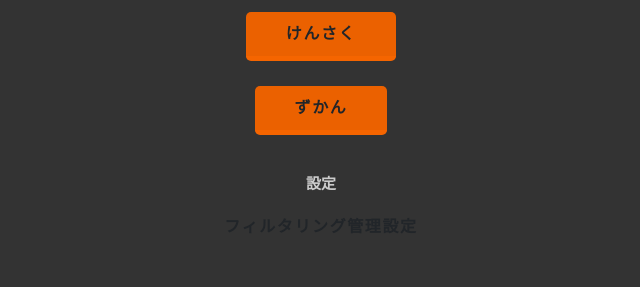
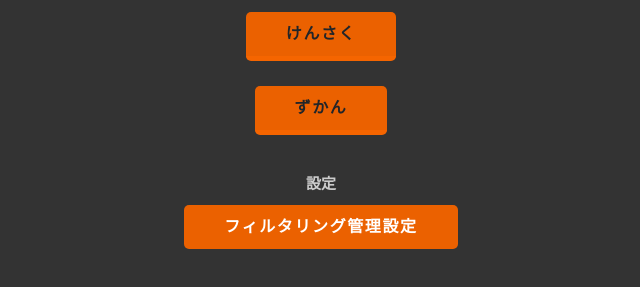
Before and after one commit to Matcha-5428/touchcode, a plain HTML site: page index.html in a window 1280 px wide. Shown: the part 81-368 px from the top of the page, without its empty margins (319-959 px from the left). Drawn offline with Linux system fonts and the light colour scheme.

Commit message:
Update style.css

```diff
--- a/style.css
+++ b/style.css
@@ -18,14 +18,14 @@ p{
 }
 
 a.btn--yellow {
-  color: #000;
+  color: white;
   background-color: #eb6100;
   border-bottom: 5px solid #f56500;
 }
 
 a.btn--yellow:hover {
   margin-top: 3px;
-  color: #000;
+  color: white;
   background: #eb6100;
   border-bottom: 2px solid #f56500;
 }
@@ -74,3 +74,57 @@ a {
   font: bold;
   font-size: 13px;
 }
+
+
+
+
+
+
+*,
+*:before,
+*:after {
+  -webkit-box-sizing: inherit;
+  box-sizing: inherit;
+}
+
+html {
+  -webkit-box-sizing: border-box;
+  box-sizing: border-box;
+  font-size: 62.5%;
+}
+
+.btn,
+a.btn,
+button.btn {
+  font-size: 1.6rem;
+  font-weight: 700;
+  line-height: 1.5;
+  position: relative;
+  display: inline-block;
+  padding: 1rem 4rem;
+  cursor: pointer;
+  -webkit-user-select: none;
+  -moz-user-select: none;
+  -ms-user-select: none;
+  user-select: none;
+  -webkit-transition: all 0.3s;
+  transition: all 0.3s;
+  text-align: center;
+  vertical-align: middle;
+  text-decoration: none;
+  letter-spacing: 0.1em;
+  color: #212529;
+  border-radius: 0.5rem;
+}
+
+.btn--orange,
+a.btn--orange {
+  color: #fff;
+  background-color: #eb6100;
+}
+
+.btn--orange:hover,
+a.btn--orange:hover {
+  color: #fff;
+  background: #f56500;
+}
```
